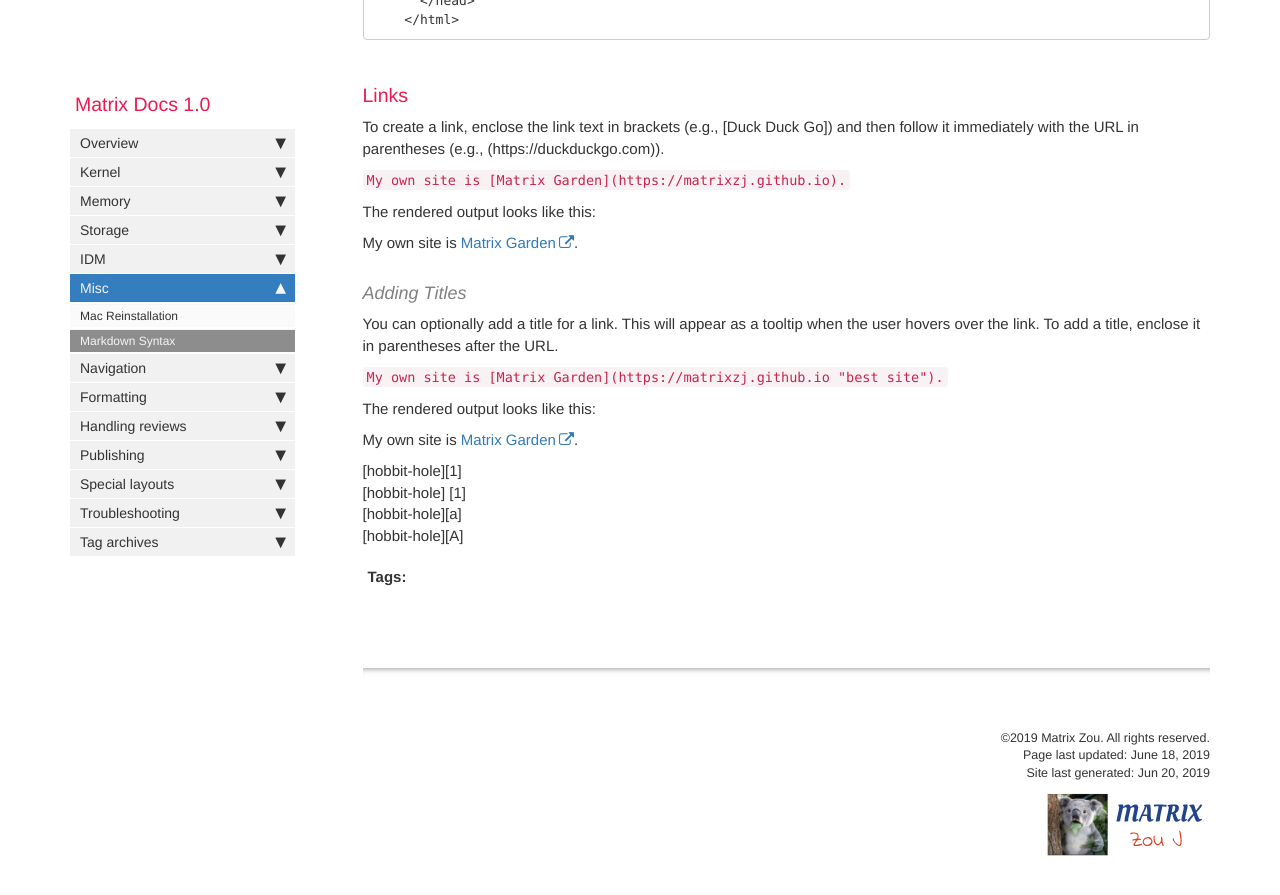
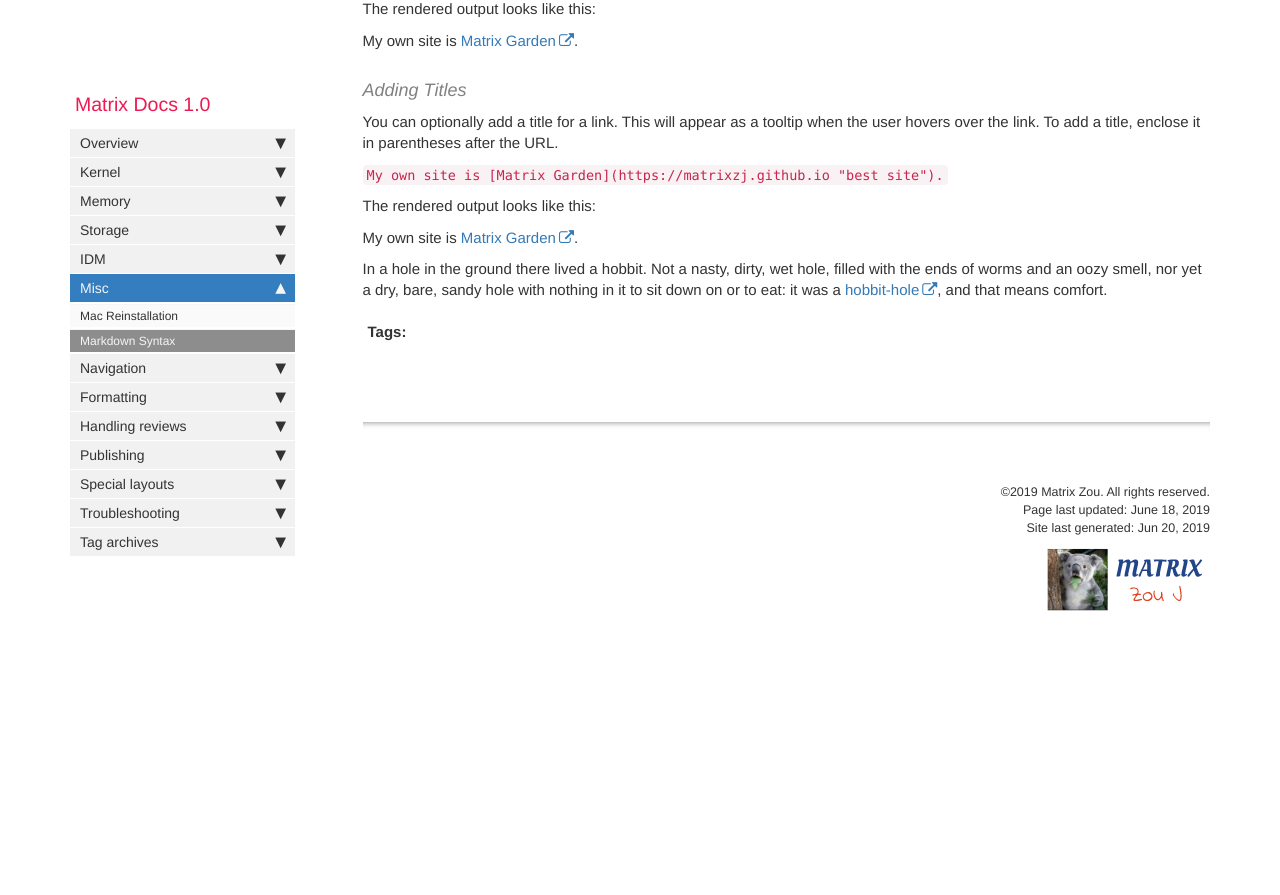
Before and after one commit to matrixzj/documentations, a Jekyll site: the page built from pages/misc/misc_markdown.md, in a window 1280 px wide and 900 px high, scrolled down 5161 px. Shown: the top 895 px of the window. Built offline with Jekyll 4.4.1, drawn with Linux system fonts in a browser that asks for light colours; comment, search, counter and statistics services are not loaded; after the commit the page ends 5844 px from its top, so only the background shows below that; some of the changed text lies outside the part shown.

Commit message:
There are 1 files have been modified at 2019-06-20 06:15:51 . 	-rw-r--r-- 1 jzou ops 8583 Jun 20 06:15 pages/misc/misc_markdown.md No files have been added. No files have been deleted. No file type has been changed.

```diff
--- a/pages/misc/misc_markdown.md
+++ b/pages/misc/misc_markdown.md
@@ -178,11 +170,9 @@
 
 My own site is [Matrix Garden](https://matrixzj.github.io "best site").
 
-
-[hobbit-hole][1]
-[hobbit-hole] [1]
-[hobbit-hole][a]
-[hobbit-hole][A]
+In a hole in the ground there lived a hobbit. Not a nasty, dirty, wet hole, filled with the ends
+of worms and an oozy smell, nor yet a dry, bare, sandy hole with nothing in it to sit down on or to
+eat: it was a [hobbit-hole](https://en.wikipedia.org/wiki/Hobbit#Lifestyle "Hobbit lifestyles"), and that means comfort.
 
 
 {% include links.html %}
```
Also changed, not shown: other parts of pages/misc/misc_markdown.md (+0 -8 lines).
